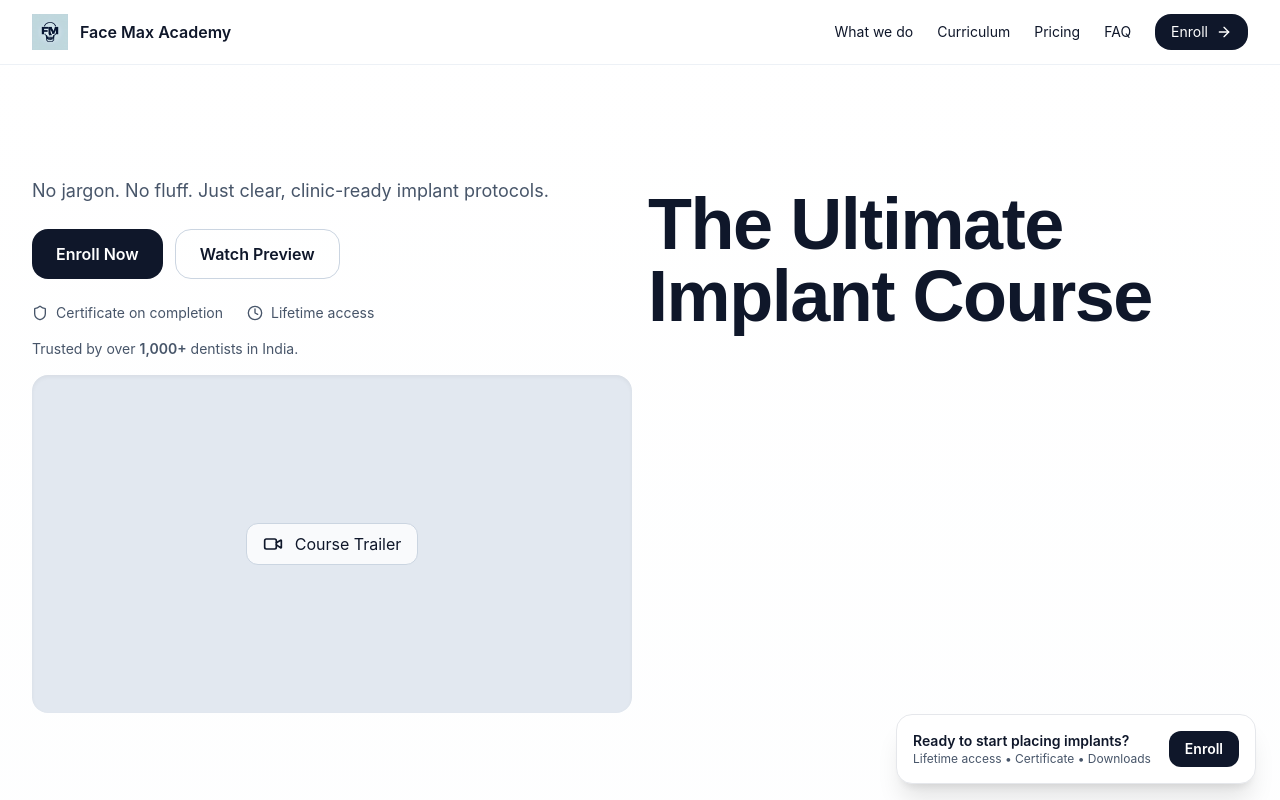
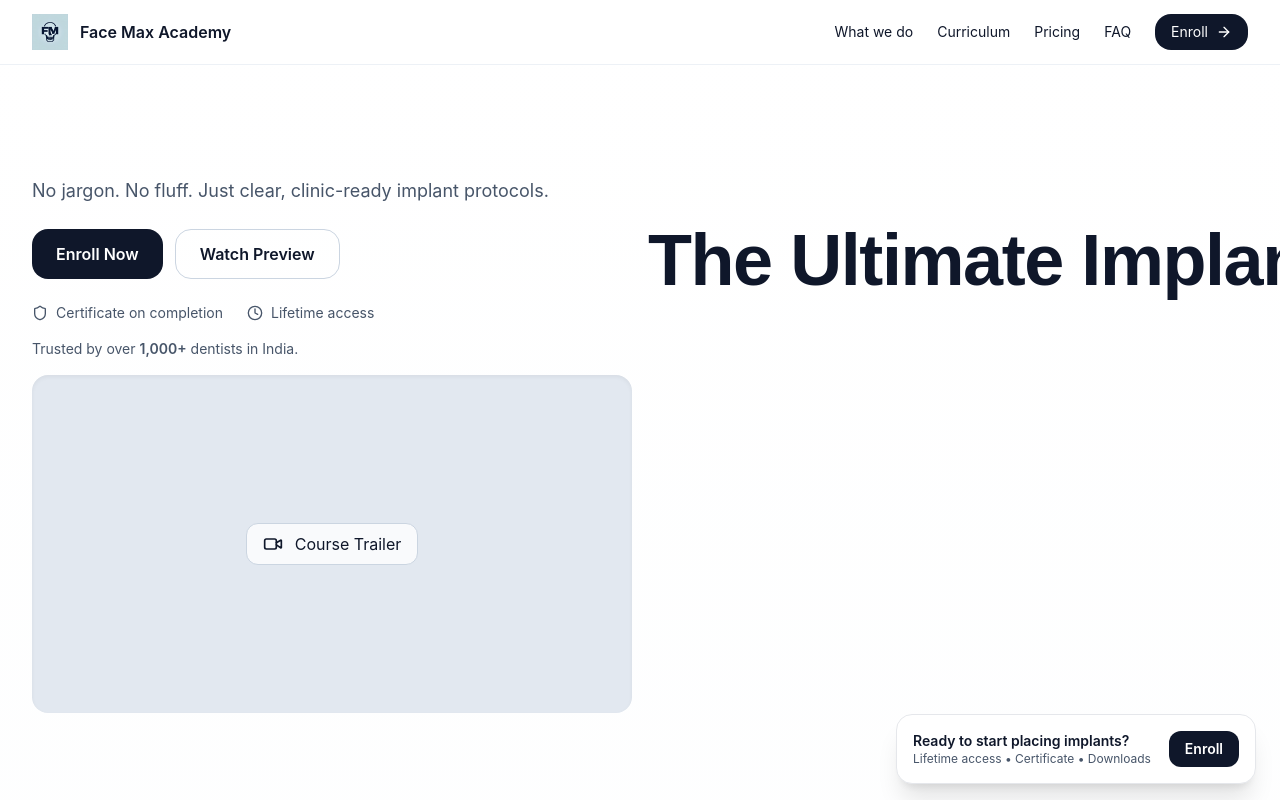
Before and after one commit to shubham4289/face-max-landing, a Next.js app: page / in a window 1280 px wide. Shown: the top 800 px of the page. Built offline with nearby package versions, Linux system fonts and the light colour scheme.

Commit message:
Update page.tsx

```diff
--- a/app/page.tsx
+++ b/app/page.tsx
@@ -156,8 +156,8 @@ export default function Page() {
       <section className="relative overflow-hidden">
         <div className="mx-auto max-w-7xl px-4 sm:px-6 lg:px-8 py-16 lg:py-24 grid lg:grid-cols-2 gap-4 items-center">
           <MotionReveal y={16} delay={0.05}>
-          <h1 className="headline text-5xl md:text-6xl lg:text-7xl font-extrabold leading-[1.05] text-slate-900">
-  The Ultimate<br />Implant Course
+      <h1 className="headline text-3xl sm:text-4xl md:text-6xl lg:text-7xl font-extrabold leading-[1.1] text-slate-900 md:whitespace-nowrap">
+  The Ultimate Implant Course
 </h1>
 
           </MotionReveal>
```
